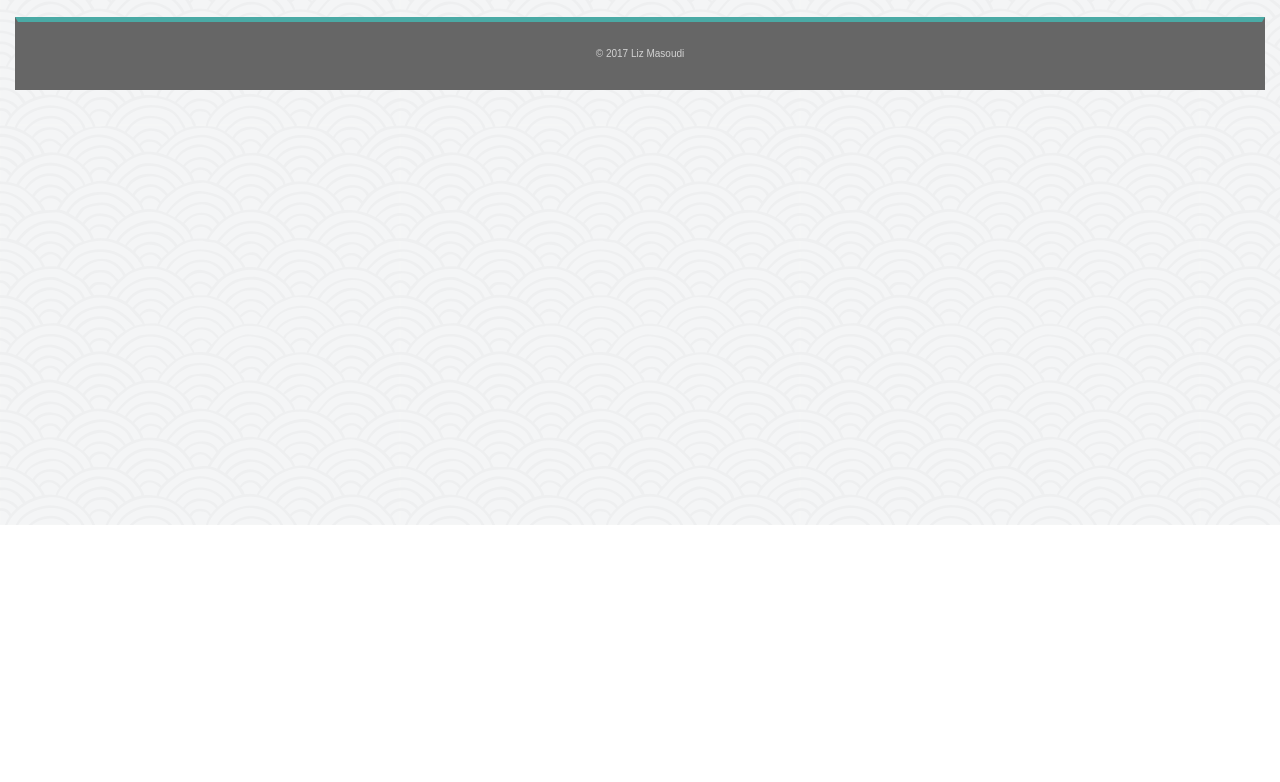
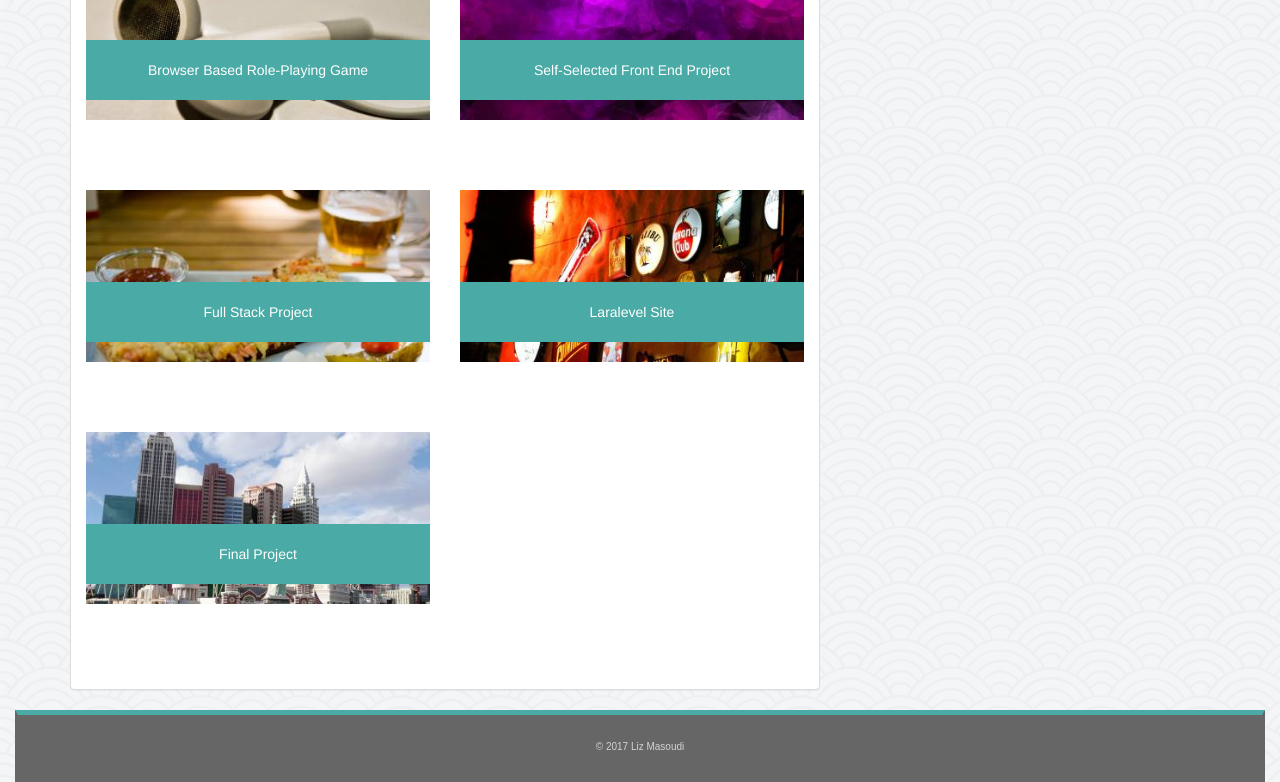
Before and after one commit to LizMasoudi/Bootstrap-Portfolio, a plain HTML site: page portfolio.html in a window 1280 px wide. Shown: the part 275-1057 px from the top of the page. Before the commit the page ends 800 px from the top, so only its background shows below. Drawn offline with nearby package versions, Linux system fonts and the light colour scheme.

Commit message:
finalized portfolio page

```diff
--- a/assets/css/style.css
+++ b/assets/css/style.css
@@ -76,6 +76,25 @@ h3 {
 	text-align:center;
 }
 
+.portfolio-image {
+	float: left;
+    width: 100%;
+    height:auto;
+    overflow: hidden;
+}
+
+.portfolio-image-text {
+	float: left;
+	width: 100%;
+	padding-top: 20px;
+	padding-bottom:20px;
+	position: relative;
+	top:-80px;
+	background-color: #4aaaa5;
+	color: #ffffff;
+	text-align: center;
+}
+
 footer {
 	background-color: #666666;
 	color: #d3d3d3;
--- a/portfolio.html
+++ b/portfolio.html
@@ -28,10 +28,38 @@
 
 		<div class="container">
 			<div class="row">
-				<div class="col-md-8" id="contact-me">
+				<div class="col-md-8" id="porfolio-content">
 					<div class="panel panel-default">
 	 					 <div class="panel-body">
+	 					 <h2>Portfolio</h2>
+	 					 <hr>
+	 					 	<div class="row">
+	 					 		<div class="col-md-6">
+			 					 	<img class="portfolio-image" src="assets/images/placeholder1.jpeg">
+									<p class="portfolio-image-text">Browser Based Role-Playing Game</p>
+								</div>
+								<div class="col-md-6">
+									<img class="portfolio-image" src="assets/images/placeholder2.jpeg">
+									<p class="portfolio-image-text">Self-Selected Front End Project</p>
+								</div>
+							</div>
 
+							<div class="row">
+								<div class="col-md-6">
+									<img class="portfolio-image" src="assets/images/placeholder3.jpeg">
+									<p class="portfolio-image-text">Full Stack Project</p>
+								</div>
+								<div class="col-md-6">
+									<img class="portfolio-image" src="assets/images/placeholder4.jpeg">
+									<p class="portfolio-image-text">Laralevel Site</p>
+								</div>
+							</div>
+							<div class="row">
+								<div class="col-md-6">
+									<img class="portfolio-image" src="assets/images/placeholder5.jpeg">
+									<p class="portfolio-image-text">Final Project</p>
+								</div>
+							</div>
 						</div>
 					</div>
 				</div>
@@ -61,37 +89,5 @@
 		&copy; 2017 Liz Masoudi
 	</footer>
 
-
-	<!-- <div class="container">
-		<section class="main-content">
-			<h2>Portfolio</h2>
-			<hr>
-			<div class="container">
-				<div class="portfolio-item">
-					<img class="portfolio-image" src="assets/images/placeholder1.jpeg">
-					<p class="portfolio-image-text">Browser Based Role-Playing Game</p>
-				</div>
-
-				<div class="portfolio-item">
-					<img class="portfolio-image" src="assets/images/placeholder2.jpeg">
-					<p class="portfolio-image-text">Self-Selected Front End Project</p>
-				</div>
-
-				<div class="portfolio-item">
-					<img class="portfolio-image" src="assets/images/placeholder3.jpeg">
-					<p class="portfolio-image-text">Full Stack Project</p>
-				</div>
-
-				<div class="portfolio-item">
-					<img class="portfolio-image" src="assets/images/placeholder4.jpeg">
-					<p class="portfolio-image-text">Laralevel Site</p>
-				</div>
-				<div class="portfolio-item">
-					<img class="portfolio-image" src="assets/images/placeholder5.jpeg">
-					<p class="portfolio-image-text">Final Project</p>
-				</div>
-			</div>
-		</section> -->
-
 </body>
 </html>
```
Also changed, not shown: index.html (+0 -18 lines).
